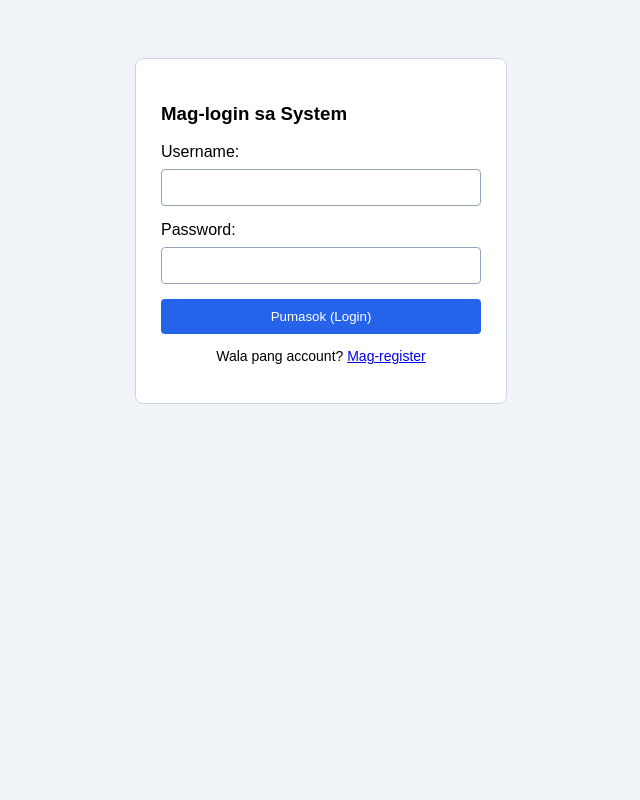
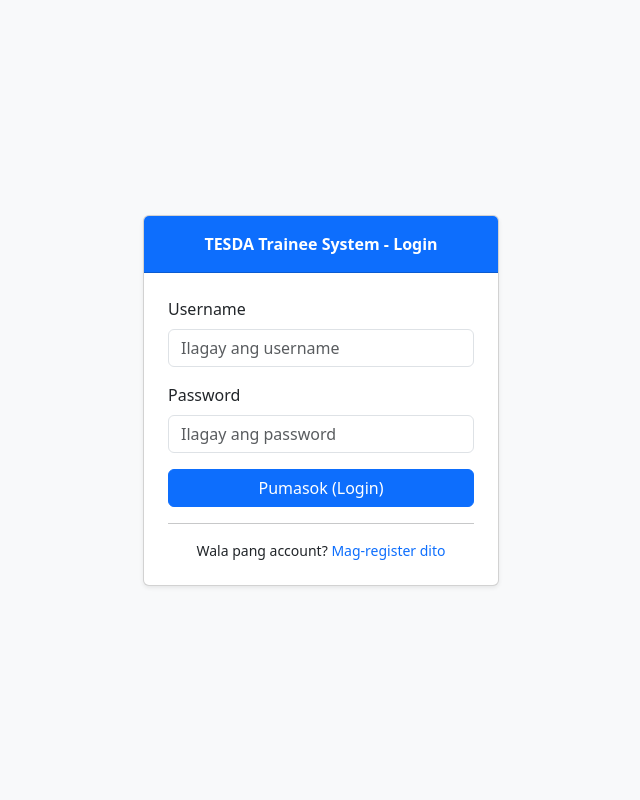
Before and after one commit to Marnely/trainee-crud-system, a PHP site: page /login.php in a window 1280 px wide. Shown: the whole page, without its empty margins (319-959 px from the left). Run offline with PHP 8.4, Linux system fonts and the light colour scheme.

Commit message:
Add files via upload

```diff
--- a/login.php
+++ b/login.php
@@ -1,5 +1,5 @@
 <?php
-session_start(); // Sinisimulan ang session para matandaan ang user
+session_start();
 $conn = new mysqli("localhost", "root", "", "tesda_db");
 $error = "";
 
@@ -7,13 +7,17 @@ if (isset($_POST['login'])) {
   $username = $_POST['username'];
   $password = $_POST['password'];
 
-  $result = $conn->query("SELECT * FROM users WHERE username = '$username'");
+  // Secure query gamit ang Prepared Statements
+  $stmt = $conn->prepare("SELECT * FROM users WHERE username = ?");
+  $stmt->bind_param("s", $username);
+  $stmt->execute();
+  $result = $stmt->get_result();
+
   if ($result->num_rows > 0) {
     $row = $result->fetch_assoc();
-    // I-verify kung tugma ang tinype na password sa naka-encrypt na password sa database
     if (password_verify($password, $row['password'])) {
       $_SESSION['user'] = $username;
-      header("Location: index.php"); // Ilipat sa main dashboard
+      header("Location: index.php");
       exit();
     } else {
       $error = "Maling password!";
@@ -21,32 +25,55 @@ if (isset($_POST['login'])) {
   } else {
     $error = "Hindi makita ang username na iyan!";
   }
+  $stmt->close();
 }
 ?>
 
 <!DOCTYPE html>
-<html>
+<html lang="en">
 <head>
-  <title>Login System</title>
-  <style>
-    body { font-family: Arial, sans-serif; background-color: #f0f4f8; padding: 50px; }
-    .box { background: white; padding: 25px; border-radius: 8px; width: 320px; margin: 0 auto; border: 1px solid #cbd5e1; }
-    input { width: 93%; padding: 10px; margin: 8px 0 15px 0; border: 1px solid #94a3b8; border-radius: 4px; }
-    button { background: #2563eb; color: white; border: none; padding: 10px; width: 100%; border-radius: 4px; cursor: pointer; }
-  </style>
+  <meta charset="UTF-8">
+  <meta name="viewport" content="width=device-width, initial-scale=1.0">
+  <title>Login - TESDA Trainee System</title>
+  <link href="bootstrap.min.css" rel="stylesheet">
 </head>
-<body>
-  <div class="box">
-    <h3>Mag-login sa System</h3>
-    <?php if ($error != "") { echo "<p style='color: red;'>$error</p>"; } ?>
-    <form method="POST">
-      <label>Username:</label>
-      <input type="text" name="username" required>
-      <label>Password:</label>
-      <input type="password" name="password" required>
-      <button type="submit" name="login">Pumasok (Login)</button>
-    </form>
-    <p style="font-size: 14px; text-align: center;">Wala pang account? <a href="register.php">Mag-register</a></p>
+<body class="bg-light d-flex align-items-center" style="min-height: 100vh;">
+
+  <div class="container">
+    <div class="row justify-content-center">
+      <div class="col-md-4">
+        <div class="card shadow-sm">
+          <div class="card-header bg-primary text-white text-center fw-bold py-3">
+            TESDA Trainee System - Login
+          </div>
+          <div class="card-body p-4">
+            <?php if ($error != ""): ?>
+              <div class="alert alert-danger py-2"><?php echo $error; ?></div>
+            <?php endif; ?>
+
+            <form method="POST">
+              <div class="mb-3">
+                <label class="form-label">Username</label>
+                <input type="text" name="username" class="form-control" required placeholder="Ilagay ang username">
+              </div>
+
+              <div class="mb-3">
+                <label class="form-label">Password</label>
+                <input type="password" name="password" class="form-control" required placeholder="Ilagay ang password">
+              </div>
+
+              <button type="submit" name="login" class="btn btn-primary w-100">Pumasok (Login)</button>
+            </form>
+
+            <hr>
+            <p class="text-center mb-0 small">
+              Wala pang account? <a href="register.php" class="text-decoration-none">Mag-register dito</a>
+            </p>
+          </div>
+        </div>
+      </div>
+    </div>
   </div>
+
 </body>
 </html>
```
Also changed, not shown: register.php (+43 -26 lines).
